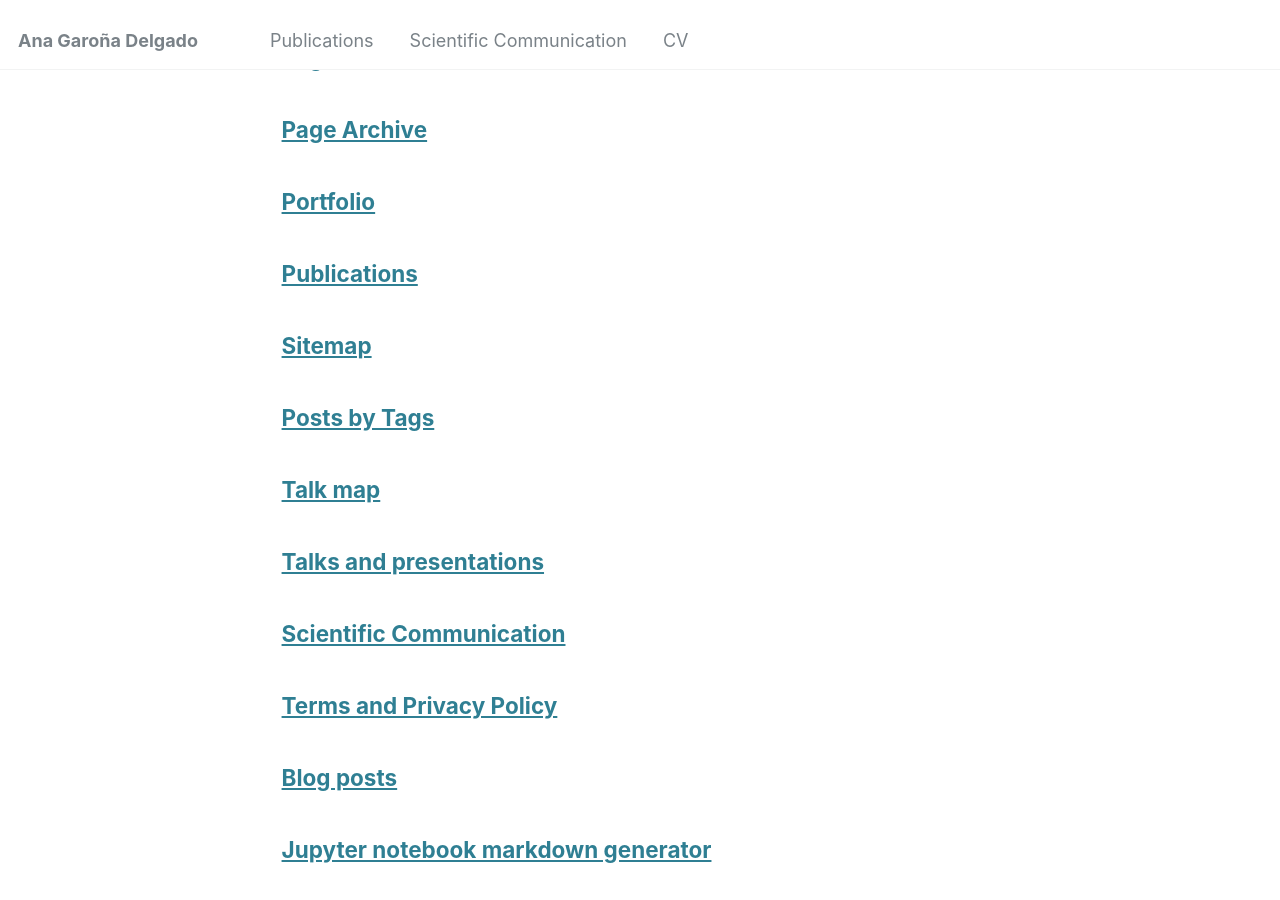
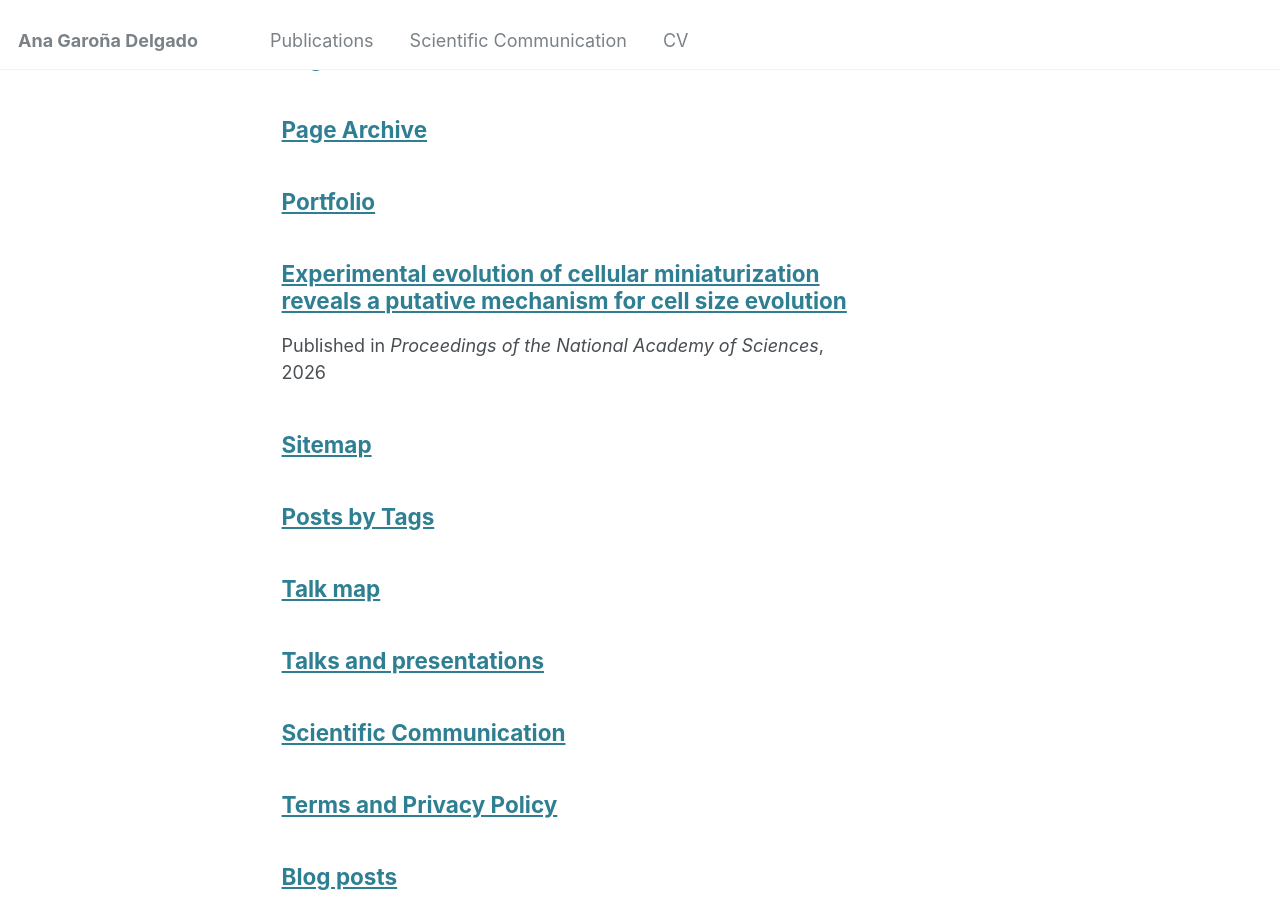
Before and after one commit to anagarona/anagarona.github.io, a Jekyll site: the page built from _pages/page-archive.html, in a window 1280 px wide and 900 px high, scrolled down 567 px. Built offline with Jekyll 4.4.1, drawn with Linux system fonts in a browser that asks for light colours.

Commit message:
Update publications.html

```diff
--- a/_pages/publications.html
+++ b/_pages/publications.html
@@ -1,3 +1,19 @@
+---
+title: "Experimental evolution of cellular miniaturization reveals a putative mechanism for cell size evolution"
+collection: publications
+category: manuscripts
+permalink: /publication/2026-cell-size-evolution
+date: 2026-06-01
+venue: "Proceedings of the National Academy of Sciences"
+authors: "Ana Garoña, Maria V. Lemos, Andrea Giometto, Marco Fumasoni"
+---
+
+**Garoña, A.**, Lemos, M. V., Giometto, A. & Fumasoni, M. (2026).
+
+*Experimental evolution of cellular miniaturization reveals a putative mechanism for cell size evolution.*
+
+**Proceedings of the National Academy of Sciences**, 123(24), e2531280123.
+
 ---
 layout: archive
 title: "Publications"
```
